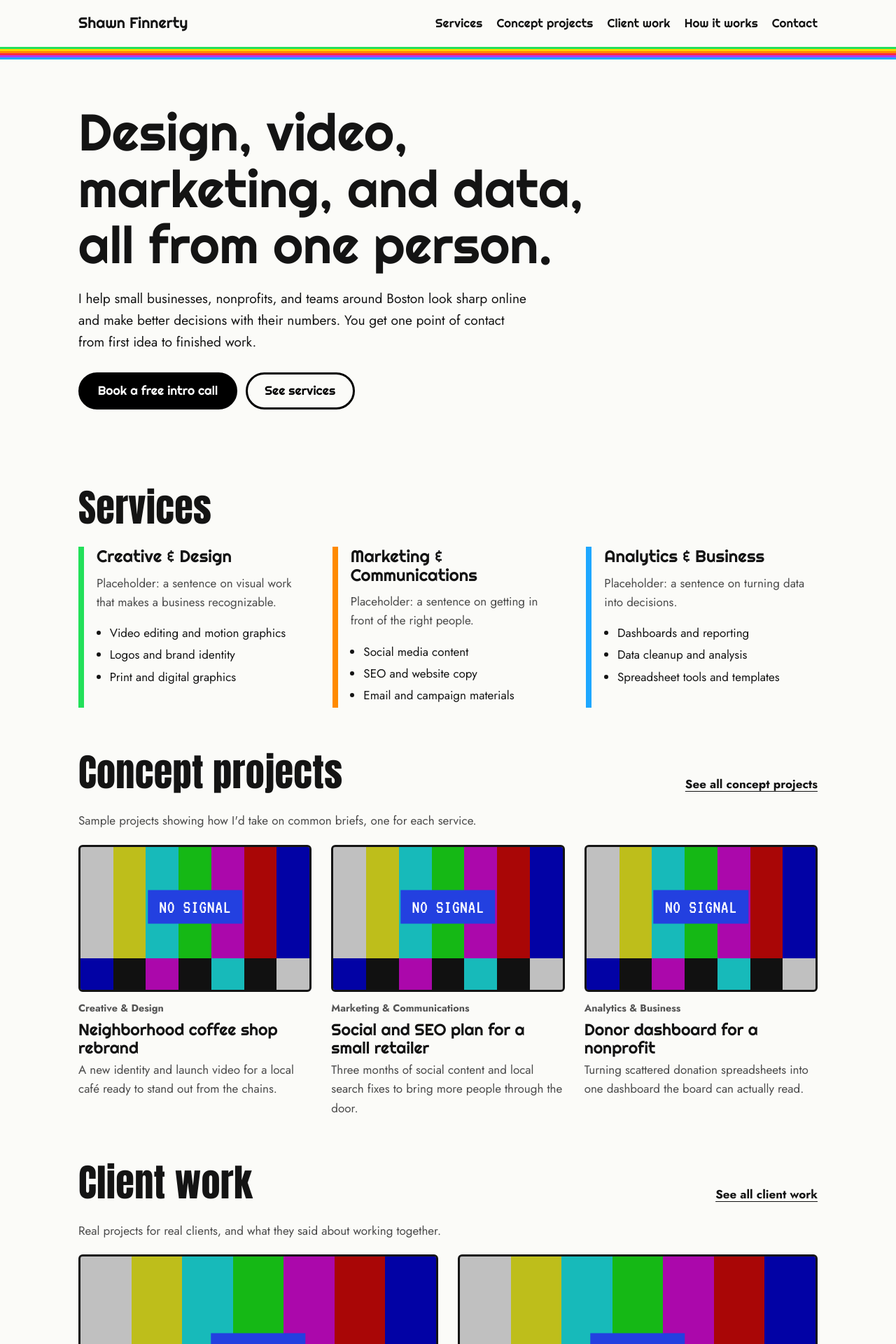
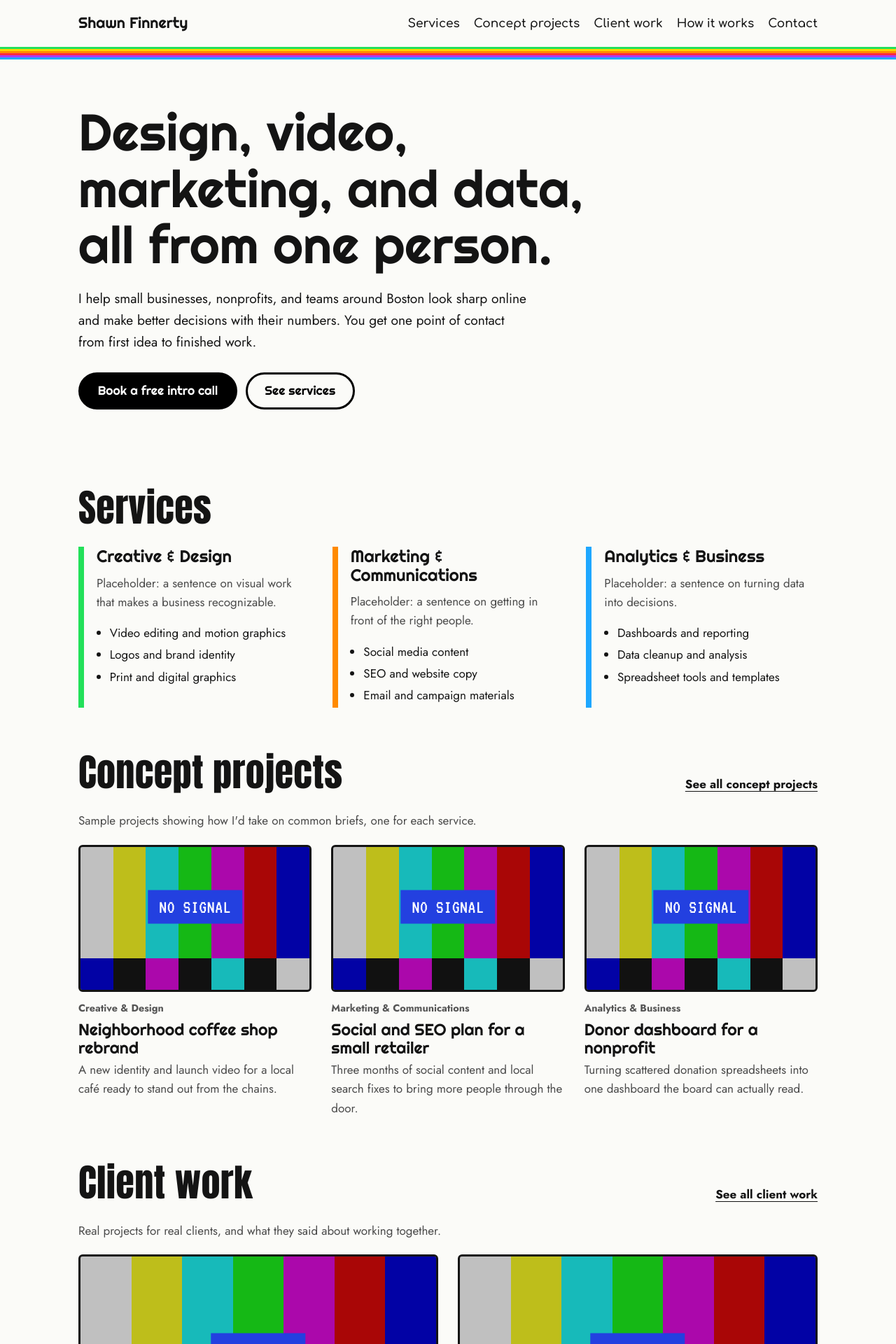
Before and after one commit to ItsNotShawn/shawnfinnerty.work, a Jekyll site: the page built from freelance/index.html, in a window 1280 px wide. Shown: the top 1920 px of the page at 70% size. Built offline with Jekyll 4.4.1, drawn with Linux system fonts in a browser that asks for light colours; some web fonts are replaced.

Commit message:
Top nav in Comfortaa (lighter rounded match for Righteous)
Co-Authored-By: Claude Opus 5.5 <noreply@anthropic.com>
Claude-Session: https://claude.ai/code/session_01PoU4aPMQCwMMpbXj2zQyDj

```diff
--- a/_layouts/base.html
+++ b/_layouts/base.html
@@ -18,7 +18,7 @@
   <meta name="theme-color" content="{% if page.theme == 'label' %}#fbfbf8{% else %}#000000{% endif %}">
   <link rel="preconnect" href="https://fonts.googleapis.com">
   <link rel="preconnect" href="https://fonts.gstatic.com" crossorigin>
-  <link rel="stylesheet" href="https://fonts.googleapis.com/css2?family=Anton&family=Asimovian&family=Jost:ital,wght@0,400..700;1,400..700&family=Righteous&family=VT323&display=swap">
+  <link rel="stylesheet" href="https://fonts.googleapis.com/css2?family=Anton&family=Asimovian&family=Comfortaa:wght@500..700&family=Jost:ital,wght@0,400..700;1,400..700&family=Righteous&family=VT323&display=swap">
   <link rel="stylesheet" href="{{ '/assets/css/site.css' | relative_url }}?v={{ site.time | date: '%s' }}">
   <script>
     /* apply saved effect switches before first paint (no flash) */
--- a/assets/css/site.css
+++ b/assets/css/site.css
@@ -593,6 +593,6 @@ html.no-motion .theme-screen::before, html.no-motion .theme-screen::after { anim
 /* Asimovian accent: channel names, like a TV network's on-air branding */
 .channel__name { font-family: var(--font-accent); letter-spacing: .01em; }
 .ident__name { font-family: var(--font-accent); font-size: 1.05em; text-transform: none; letter-spacing: .01em; }
-/* Asimovian on the top nav links (freelance + portfolio headers) */
-.fl-header nav a, .pf-header nav a { font-family: var(--font-accent); letter-spacing: .01em; }
-.fl-header__cta { font-weight: 400; }
+/* Top nav links: Comfortaa, a lighter rounded cousin of Righteous (which only comes in one weight) */
+.fl-header nav a, .pf-header nav a { font-family: "Comfortaa", var(--font-display); font-weight: 600; letter-spacing: 0; }
+.fl-header__cta { font-weight: 700; }
```
Also changed, not shown: README.md.
